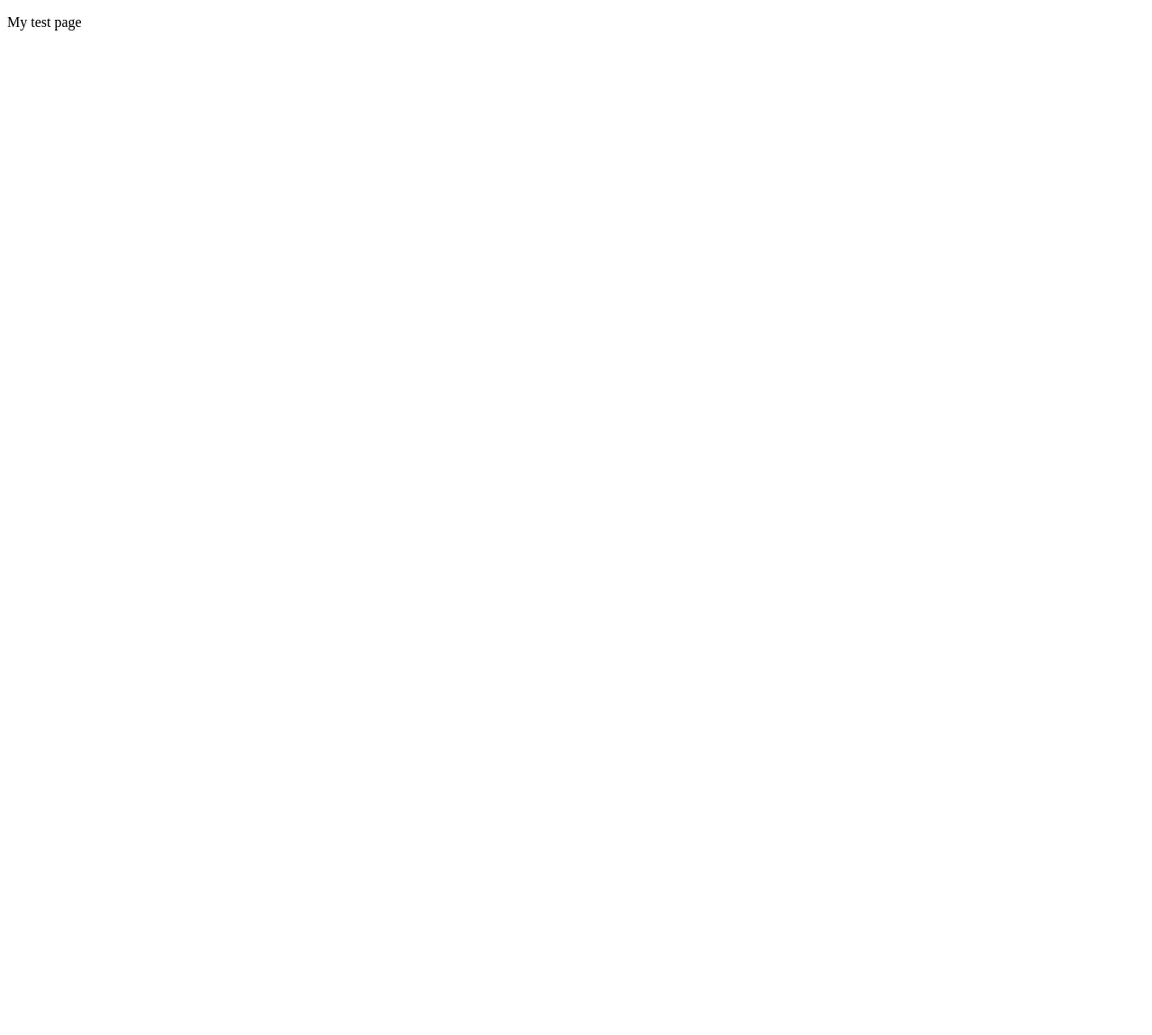
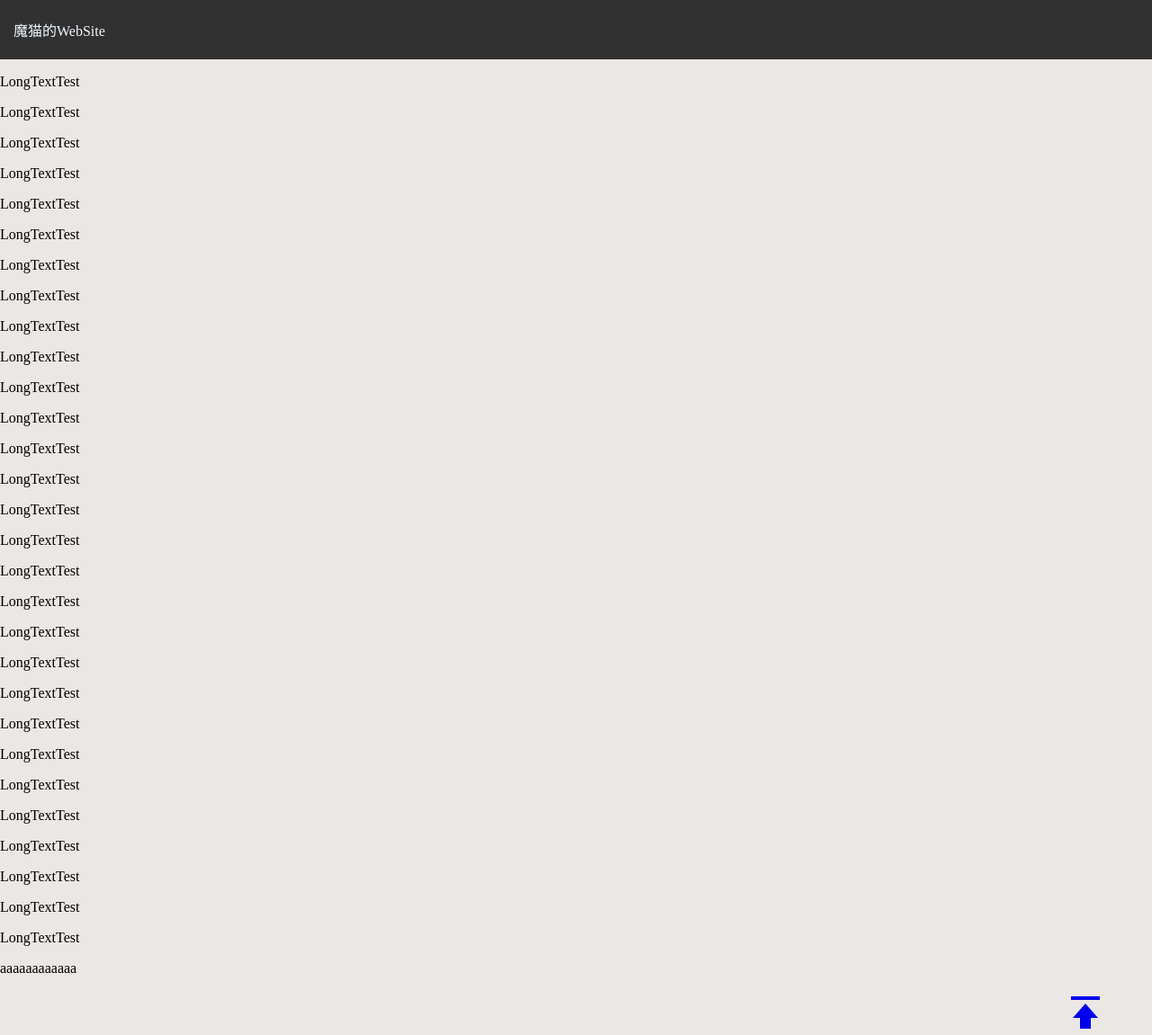
Before and after one commit to MagicCatGroup/MagicCatGroup.github.io, a plain HTML site: page index.html in a window 1280 px wide. Shown: the whole page at 90% size. Before the commit the page ends 800 px from the top, so only its background shows below. Drawn offline with nearby package versions, Linux system fonts and the light colour scheme.

Commit message:
Add files via upload

```diff
--- a/Styles/main.css
+++ b/Styles/main.css
@@ -0,0 +1,41 @@
+html,
+body {
+  width: 100%;
+  height: 100%;
+  margin: 0;
+  padding: 0;
+  background-color: rgb(235, 231, 228);
+  scroll-behavior: smooth;
+}
+
+header {
+  width: 100%;
+  position: inherit;
+  padding: 5px 0;
+  top: 0;
+  background-color: rgb(50, 49, 49);
+  color: aliceblue;
+}
+
+.head-title {
+  margin-left: 15px;
+}
+
+div.back-to-top {
+  position: sticky;
+  top: 500px;
+  height: 0px;
+  float: right;
+  right: 50px;
+}
+
+div.back-top a {
+  background-color: rgb(153, 153, 153);
+  border-radius: 50px;
+  display: block;
+  width: 100px;
+  height: 100px;
+  line-height: 100px;
+  text-align: center;
+  text-decoration: none;
+}
--- a/index.html
+++ b/index.html
@@ -3,13 +3,57 @@
   <head>
     <meta charset="utf-8">
     <link href="Styles/main.css" rel="stylesheet">
+    <script src="Scripts/back-to-top.js" defer></script>
+    <link href='https://unpkg.com/boxicons@2.1.4/css/boxicons.min.css' rel='stylesheet'>
     <title>My test page</title>
   </head>
   <body>
-    <header class="header">
-        <p>My test page</p>
+
+    <!-- 页眉内容 -->
+    <header  id = "top">
+        <div class = "head-title">
+            <p>魔猫的WebSite</p>
+        </div>
     </header>
 
+    <!-- 主要内容 -->
+    <p>LongTextTest</p>
+    <p>LongTextTest</p>
+    <p>LongTextTest</p>
+    <p>LongTextTest</p>
+    <p>LongTextTest</p>
+    <p>LongTextTest</p>
+    <p>LongTextTest</p>
+    <p>LongTextTest</p>
+    <p>LongTextTest</p>
+    <p>LongTextTest</p>
+    <p>LongTextTest</p>
+    <p>LongTextTest</p>
+    <p>LongTextTest</p>
+    <p>LongTextTest</p>
+    <p>LongTextTest</p>
+    <p>LongTextTest</p>
+    <p>LongTextTest</p>
+    <p>LongTextTest</p>
+    <p>LongTextTest</p>
+    <p>LongTextTest</p>
+    <p>LongTextTest</p>
+    <p>LongTextTest</p>
+    <p>LongTextTest</p>
+    <p>LongTextTest</p>
+    <p>LongTextTest</p>
+    <p>LongTextTest</p>
+    <p>LongTextTest</p>
+    <p>LongTextTest</p>
+    <p>LongTextTest</p>
+    <p>aaaaaaaaaaaa</p>
+
+    <!-- 返回按钮 -->
+    <div class="back-to-top">
+        <a href="#top" target="_self"><i class='bx bxs-to-top bx-lg'></i></a>
+    </div>
+
+    <!-- 页脚内容 -->
     <footer>
 
     </footer>
```
Also changed, not shown: Scripts/back-to-top.js (added).
